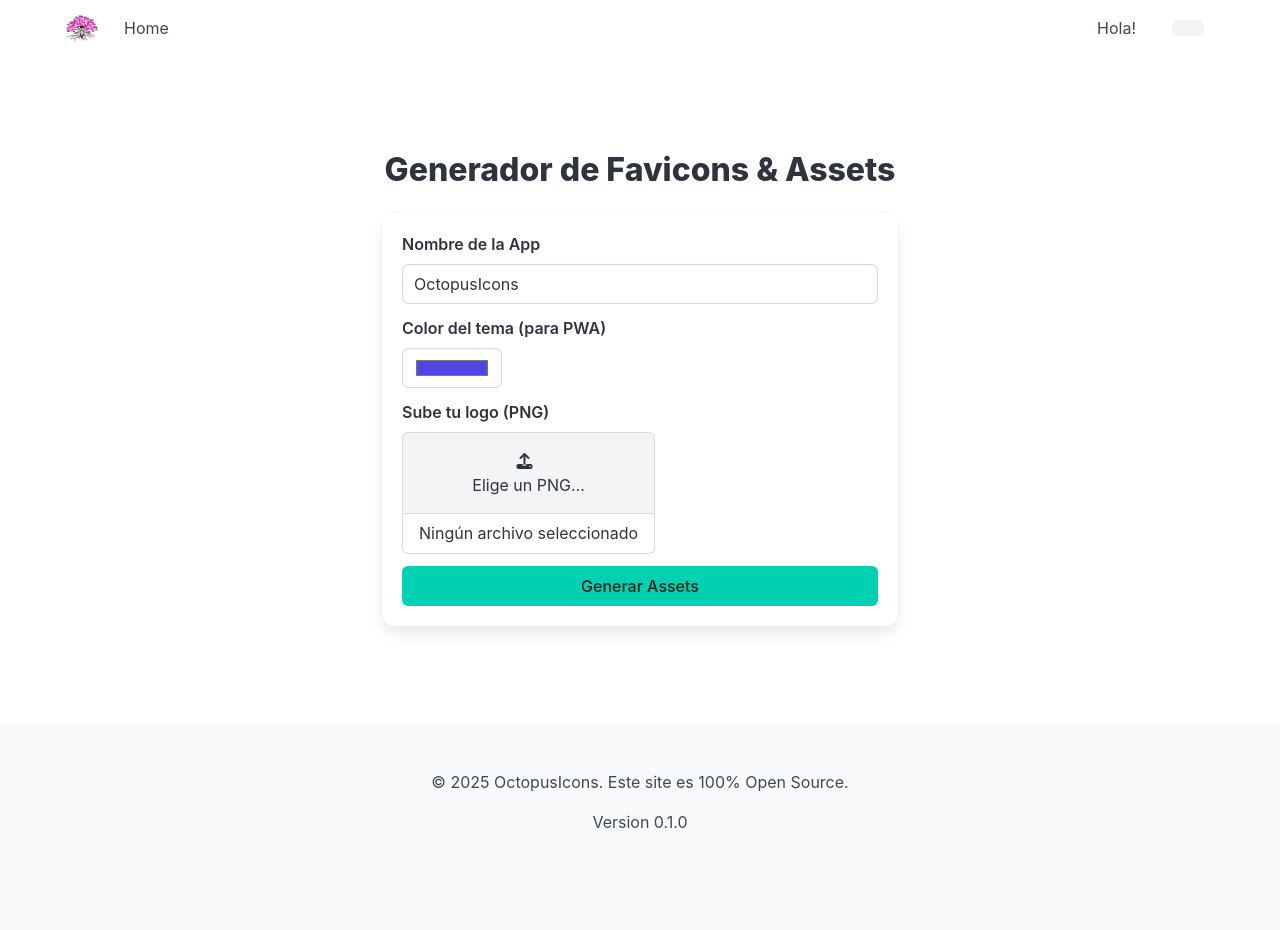
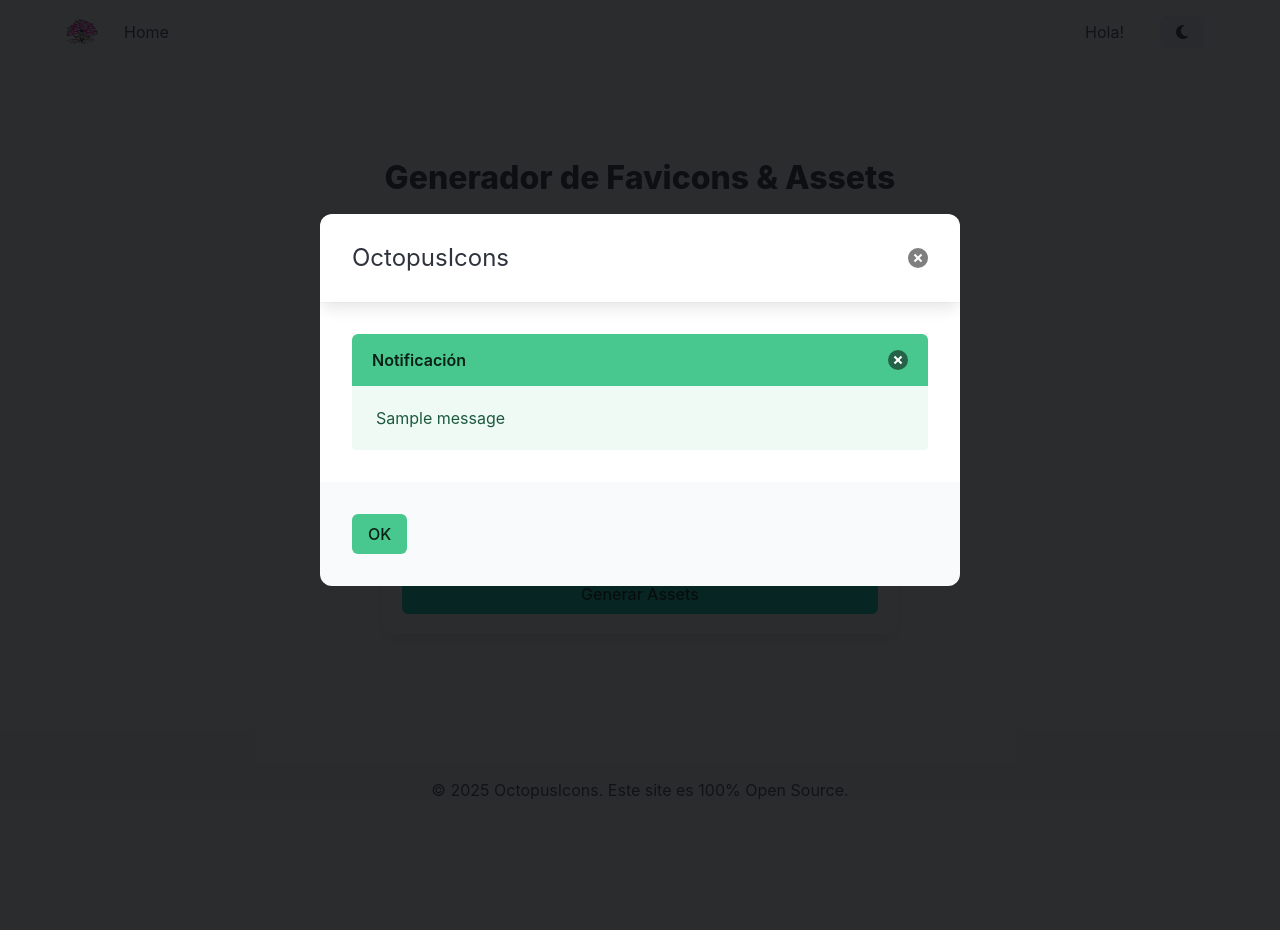
Before and after one commit to gabrielbaute/web-assets-generator, a Flask app: page / in a window 1280 px wide. After the commit the page ends 799 px from the top, so only its background shows below. Run offline with Flask 3, Linux system fonts and the light colour scheme; one stand-in notice (Sample message) is shown; some libraries are stand-ins or nearby versions.

Commit message:
Partials para mensajes flash

```diff
--- a/templates/base.html
+++ b/templates/base.html
@@ -23,6 +23,9 @@
     <!-- Navbar -->
     {% include 'partials/_navbar.html' %}
 
+    <!-- Flash messages -->
+    {% include 'partials/_flash_messages.html' %}
+
     <section class="section">
         <div class="container">
             {% block content %}{% endblock %}
--- a/templates/partials/_flash_messages.html
+++ b/templates/partials/_flash_messages.html
@@ -0,0 +1,33 @@
+<div id="flash-modal" class="modal">
+    <div class="modal-background"></div>
+    <div class="modal-card">
+
+      <header class="modal-card-head">
+        <p class="modal-card-title">{{ app_name }}</p>
+        <button class="delete" aria-label="close"></button>
+      </header>
+
+      <section class="modal-card-body">
+        {% with messages = get_flashed_messages(with_categories=true) %}
+        {% if messages %}
+          {% for category, message in messages %}
+          <article class="message is-{{ category }}">
+            <div class="message-header">
+              <p>Notificación</p>
+              <button class="delete" aria-label="delete"></button>
+            </div>
+            <div class="message-body">
+              {{ message }}
+            </div>
+          </article>
+          {% endfor %}
+        {% endif %}
+        {% endwith %}
+      </section>
+
+      <footer class="modal-card-foot">
+        <button class="button is-success">OK</button>
+      </footer>
+
+    </div>
+  </div>
```
